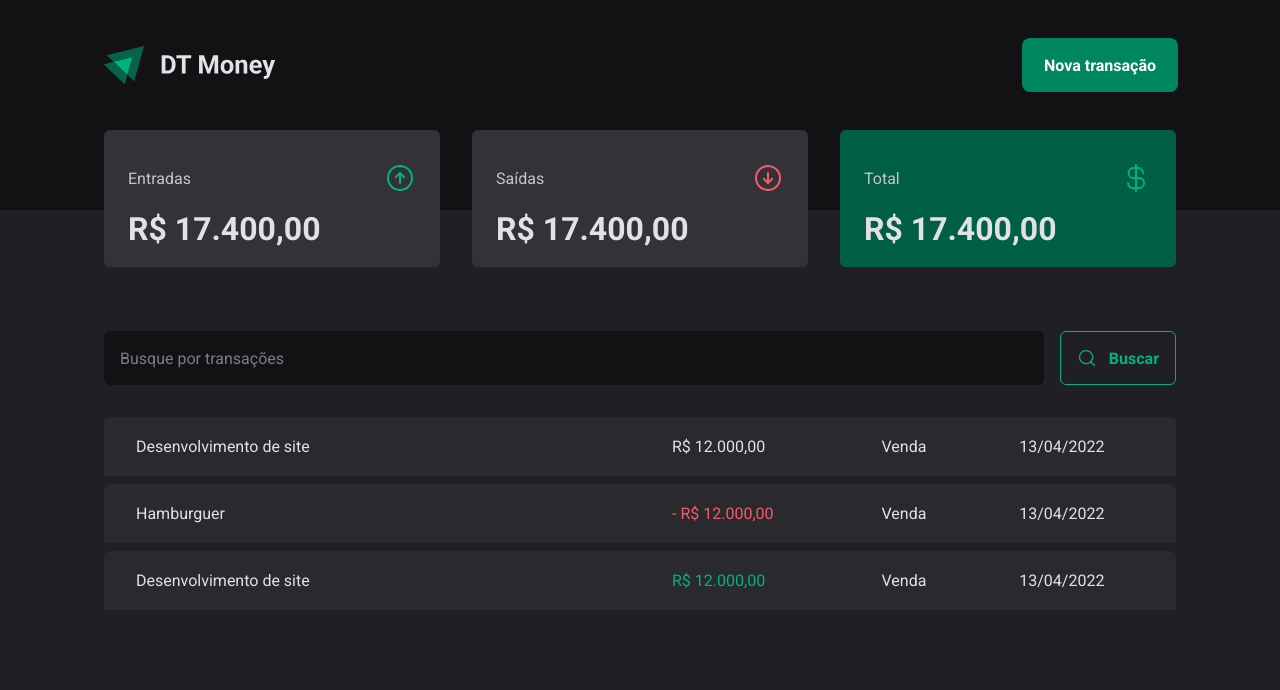
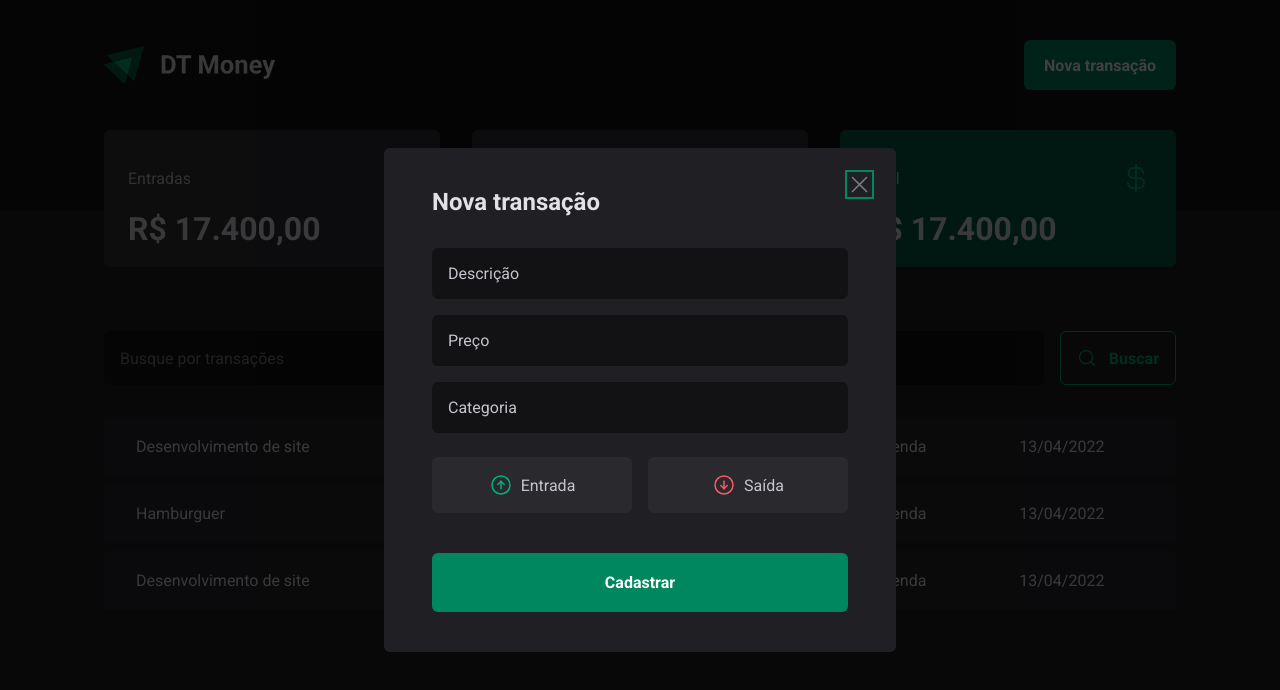
Before and after one commit to IzaelGomes/DT-Money, a React (Vite) app: page / in a window 1280 px wide. Both pictures are taken after a click on the button "Nova transação". Shown: the top 690 px of the page. Built offline with nearby package versions, Linux system fonts and the light colour scheme.

Commit message:
feat: add new transaction modal

```diff
--- a/package.json
+++ b/package.json
@@ -10,6 +10,8 @@
     "preview": "vite preview"
   },
   "dependencies": {
+    "@radix-ui/react-dialog": "^1.0.5",
+    "@radix-ui/react-radio-group": "^1.1.3",
     "phosphor-react": "^1.4.1",
     "react": "^18.2.0",
     "react-dom": "^18.2.0",
--- a/src/App.tsx
+++ b/src/App.tsx
@@ -9,6 +9,5 @@
       <GlobalStyle />
       <Transactions/>
       </ThemeProvider>
-
   );
 }
--- /dev/null
+++ b/src/components/NewTransactionModal/index.tsx
@@ -0,0 +1,34 @@
+import * as Dialog from '@radix-ui/react-dialog';
+import { Content, DialogClose, Overlay, TransactionType, TransactionTypeButton } from './styles';
+import { ArrowCircleDown, ArrowCircleUp, X } from 'phosphor-react';
+
+
+export function NewTransactionModal() {
+    return (
+        <Dialog.Portal>
+        <Overlay/>
+
+        <Content>
+            <Dialog.Title>  Nova transação </Dialog.Title>
+            <DialogClose>
+                <X size={25}/>
+            </DialogClose>
+            <form action=''>
+                <input type='text' placeholder='Descrição' required/>
+                <input type='Number' placeholder='Preço' required/>
+                <input type='text' placeholder='Categoria' required/>
+
+                <TransactionType>
+                    <TransactionTypeButton value='income' variant='income'><ArrowCircleUp size={24}/>Entrada</TransactionTypeButton>
+                    <TransactionTypeButton value='outcome' variant='outcome'><ArrowCircleDown size={24}/>Saída</TransactionTypeButton>
+                </TransactionType>
+
+            <button type='submit'>
+                Cadastrar
+            </button>
+            </form>
+
+        </Content>
+    </Dialog.Portal>
+    )
+}
--- /dev/null
+++ b/src/components/NewTransactionModal/styles.ts
@@ -0,0 +1,119 @@
+import styled from "styled-components";
+import * as Dialog from '@radix-ui/react-dialog';
+
+import * as RadioGroup from '@radix-ui/react-radio-group';
+
+
+
+export const Overlay = styled(Dialog.Overlay)`
+    position: fixed;
+    width: 100vw;
+    height: 100vh;
+    inset: 0;
+    background: rgba(0, 0, 0, 0.75);
+
+`
+
+
+export const Content = styled(Dialog.Content)`
+    min-width: 32rem;
+    border-radius: 6px;
+    padding: 2.5rem 3rem;
+    background: ${props => props.theme["gray-800"]};
+
+    position: fixed;
+    top: 50%;
+    left: 50%;
+    transform: translate(-50%, -50%);
+
+    form {
+        margin-top: 2rem;
+        display: flex;
+
+        flex-direction: column;
+        gap: 1rem;
+
+        input{
+            border-radius: 6px;
+            border: 0;
+            background: ${props => props.theme["gray-900"]};
+            color: ${props => props.theme["gray-300"]};
+            padding: 1rem;
+
+            &::placeholder {
+                color: ${props => props.theme["gray-300"]};
+            }
+        }
+
+        button[type="submit"] {
+            height:59px;
+            border: 0;
+            background: ${props => props.theme["green-500"]};
+            color: ${props => props.theme.white};
+            font-weight: bold;
+            padding: 0 1.25rem;
+            border-radius: 6px;
+            margin-top: 1.5rem;
+            cursor: pointer;
+
+            &:hover {
+                background: ${props => props.theme["green-700"]};
+                transition: 0.5s ease-in-out;
+            }
+        }
+    }
+`
+
+export const DialogClose = styled(Dialog.DialogClose)`
+    position: absolute;
+    background: transparent;
+    border: 0;
+    top: 1.5rem;
+    right: 1.5rem;
+    line-height: 0;
+    cursor: pointer;
+    color: ${props => props.theme["gray-500"]};
+`
+
+export const TransactionType = styled(RadioGroup.Root)`
+    display: grid;
+    grid-template-columns: repeat(2, 1fr);
+    gap: 1rem;
+    margin-top: 0.5rem;
+`
+
+interface TransactionTypeButtonProps {
+    variant: 'income' | 'outcome'
+}
+
+export const TransactionTypeButton = styled(RadioGroup.Item)<TransactionTypeButtonProps>`
+    background: ${props => props.theme["gray-700"]};
+    padding: 1rem;
+    display: flex;
+    align-items:center;
+    justify-content: center;
+    gap: 0.5rem;
+    border-radius: 6px;
+    cursor: pointer;
+    border: 0;
+    color: ${props => props.theme["gray-300"]};
+
+    svg {
+        color: ${props => props.variant === 'income' ? props.theme["green-300"] : props.theme["red-300"]};
+    }
+
+
+    &[data-state='unchecked']:hover {
+        transition: background-color 0.3s;
+        background: ${props => props.theme["gray-600"]};
+    }
+
+    &[data-state='checked'] {
+        color:${props => props.theme.white};
+        background: ${props => props.variant === 'income' ? props.theme["green-500"] : props.theme["red-500"]};
+
+        svg {
+            color: ${props => props.theme.white}
+        }
+    }
+`
--- a/src/components/header/index.tsx
+++ b/src/components/header/index.tsx
@@ -1,14 +1,20 @@
 import { HeaderContainer, HeaderContent, NewTransactionButton } from "./styles";
 import logoImg from "../../assets/logo.svg"
+import * as Dialog from '@radix-ui/react-dialog';
+import { NewTransactionModal } from "../NewTransactionModal";
 
 export function Header() {
     return (
         <HeaderContainer>
             <HeaderContent>
                 <img src={logoImg} alt=""/>
-                <NewTransactionButton> Nova transação </NewTransactionButton>
+              <Dialog.Root>
+                    <Dialog.Trigger asChild>
+                        <NewTransactionButton> Nova transação </NewTransactionButton>
+                    </Dialog.Trigger>
+               <NewTransactionModal/>
+              </Dialog.Root>
             </HeaderContent>
-
         </HeaderContainer>
     )
 }
```
Also changed, not shown: 1 other file (tests, documents, lock files or other folders).
